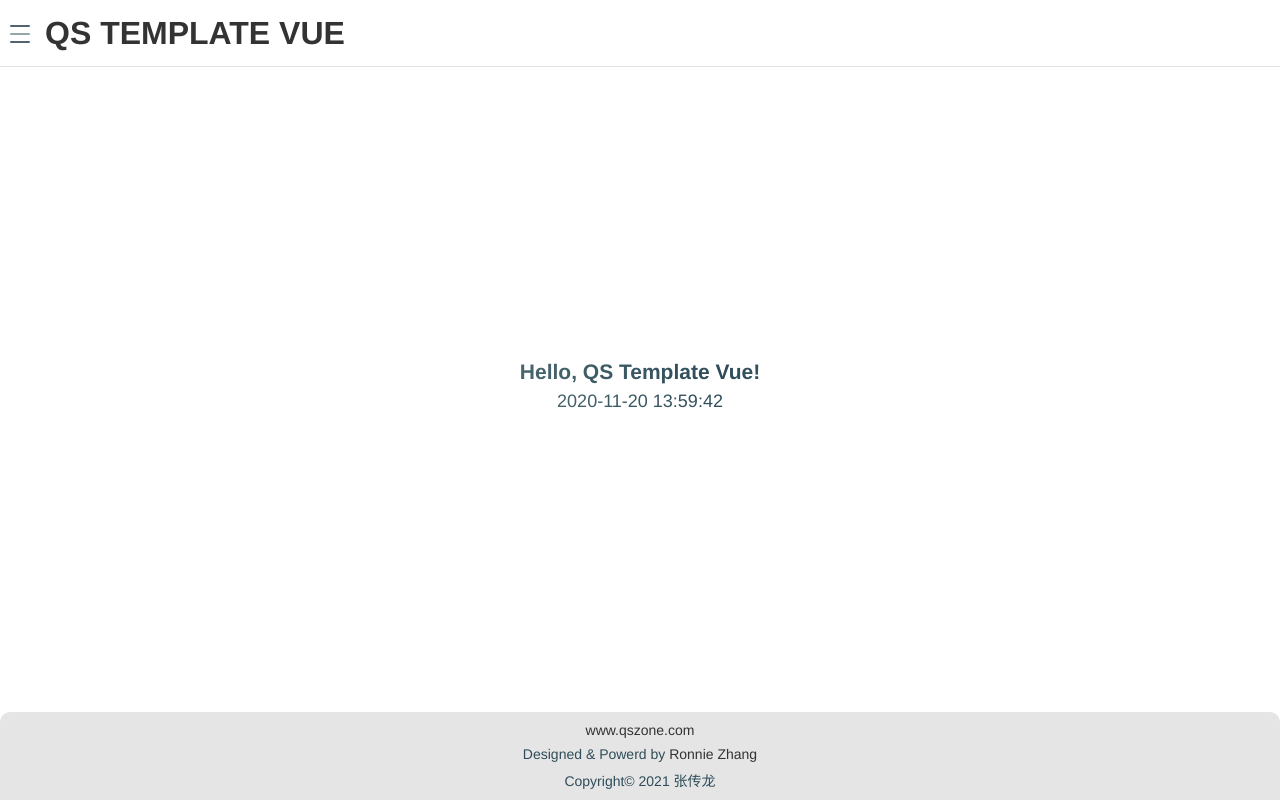
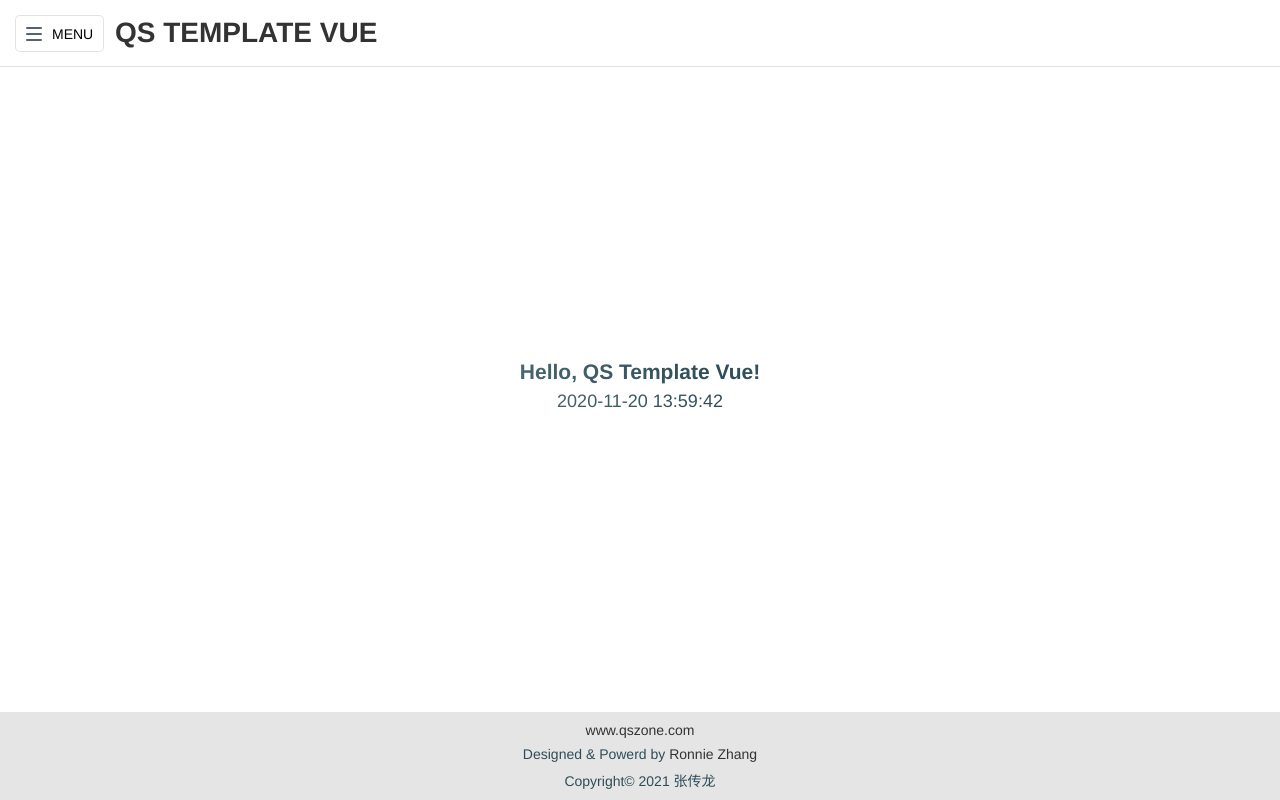
Before and after one commit to zclzone/qs-vue-template, a Vue app: page /#/index in a window 1280 px wide. Built offline with nearby package versions, Linux system fonts and the light colour scheme; a small style sheet from the web is missing; a web font is replaced by a local one.

Commit message:
样式调整，进一步封装

```diff
--- a/src/assets/style/layout/index.scss
+++ b/src/assets/style/layout/index.scss
@@ -3,4 +3,10 @@
   justify-content: center;
   align-items: center;
   height: 100%;
+  #side-menu,#content,.header,.footer {
+    transition: all 0.5s ease-in-out;
+    -webkit-transition: all 0.5s ease-in-out;
+    -moz-transition: all 0.5s ease-in-out;
+    -o-transition: all 0.5s ease-in-out;
+  }
 }
--- a/src/layout/index/components/footer.vue
+++ b/src/layout/index/components/footer.vue
@@ -16,8 +16,6 @@ export default {}
   height: 88px;
   padding: 10px 0;
   background-color: #e5e5e5;
-  border-top-left-radius: 10px;
-  border-top-right-radius: 10px;
 
   display: flex;
   flex-direction: column;
--- a/src/layout/index/components/header.vue
+++ b/src/layout/index/components/header.vue
@@ -21,7 +21,6 @@ export default {
 .header {
   height: 67px;
   padding: 10px;
-  padding-left: 45px;
   background-color: #fff;
   border-bottom: 1px solid rgba($color: #95a5aa, $alpha: 0.3);
 
@@ -29,7 +28,7 @@ export default {
   justify-content: space-between;
   align-items: center;
   .brand {
-    font-size: 32px;
+    font-size: 28px;
     color: #2e4c59;
     text-transform: uppercase;
   }
--- /dev/null
+++ b/src/layout/index/components/main.vue
@@ -0,0 +1,15 @@
+<template>
+  <main class="main">
+    <keep-alive>
+      <router-view v-if="$route.meta.keepAlive" />
+    </keep-alive>
+    <router-view v-if="!$route.meta.keepAlive" />
+  </main>
+</template>
+
+<style lang="scss" scoped>
+.main {
+  flex: 1;
+  overflow: auto;
+}
+</style>
--- a/src/layout/index/components/menu.vue
+++ b/src/layout/index/components/menu.vue
@@ -35,18 +35,22 @@ export default {
 
 <style lang="scss" scoped>
 .menu {
+  width: 100%;
   height: 100%;
+  overflow: auto;
+
   display: flex;
   flex-direction: column;
-  overflow-y: auto;
-  scrollbar-width: none;
-  -ms-overflow-style: none;
-  &::-webkit-scrollbar {
-    display: none;
-  }
+
+  // scrollbar-width: 0;
+  // -ms-overflow-style: none;
+  // &::-webkit-scrollbar {
+  //   display: none;
+  // }
   li {
     display: flex;
-    justify-content: center;
+    margin: 10px auto;
+    padding: 0 15px;
     &.last {
       margin-top: auto;
       a {
@@ -58,8 +62,6 @@ export default {
       }
     }
     a {
-      padding: 10px;
-      display: block;
       text-transform: uppercase;
       transition: color 0.3s;
       color: #fff;
--- a/src/layout/index/components/trigger.vue
+++ b/src/layout/index/components/trigger.vue
@@ -1,8 +1,11 @@
 <template>
-  <div class="trigger" :class="{ [direction]: true, active: isActive }">
+  <div id="trigger" :class="{ [direction]: true, active: isActive }">
+    <div class="trigger-icon">
       <span></span>
       <span></span>
       <span></span>
+    </div>
+    <span class="trigger-text">Menu</span>
   </div>
 </template>
 
@@ -22,16 +25,46 @@ export default {
 </script>
 
 <style lang="scss" scoped>
-.trigger {
-  width: 100%;
-  height: 100%;
+#trigger {
+  position: absolute;
+  top: 15px;
+
+  display: flex;
+  align-items: center;
+  justify-content: space-between;
+
+  height: 37px;
+  padding: 0 10px;
+  background-color: #fff;
+
+  border: 1px solid rgba($color: #95a5aa, $alpha: 0.3);
+  border-radius: 5px;
+
+  transition: all 0.3s;
+  cursor: pointer;
+  &.left {
+    left: 15px;
+  }
+  &.right {
+    right: 15px;
+  }
+  .trigger-text {
+    margin-left: 10px;
+    text-transform: uppercase;
+  }
+  &:hover {
+    background-color: #e5e5e5;
+  }
+  .trigger-icon {
+    width: 16px;
+    height: 14px;
     position: relative;
     span {
       display: block;
       position: absolute;
       height: 2px;
       width: 100%;
-    background: #95a5aa;
+      background: #556270;
       border-radius: 2px;
       opacity: 1;
       left: 0;
@@ -42,7 +75,6 @@ export default {
       -o-transition: all 0.8s ease-in-out;
 
       &:nth-child(1) {
-      background: #556270;
         top: 0;
       }
       &:nth-child(2) {
@@ -51,13 +83,12 @@ export default {
         margin: auto;
       }
       &:nth-child(3) {
-      background: #556270;
         bottom: 0;
       }
     }
+  }
   &.active {
-    span {
-      background: #556270;
+    .trigger-icon span {
       &:nth-child(1) {
         top: 0;
         bottom: 0;
@@ -81,12 +112,12 @@ export default {
       }
     }
     &.left {
-      span:nth-child(2) {
+      .trigger-icon span:nth-child(2) {
         left: -100px;
       }
     }
     &.right {
-      span:nth-child(2) {
+      .trigger-icon span:nth-child(2) {
         left: 100px;
       }
     }
--- a/src/layout/index/index.vue
+++ b/src/layout/index/index.vue
@@ -12,24 +12,18 @@
     <!-- 主体部分 -->
     <section id="content">
       <!-- 侧边栏触发器 -->
-      <div
-        id="menu-trigger"
+      <menu-trigger
+        :isActive="isMenuActive"
+        :direction="navDirection"
         v-if="isShowMenu"
-        @click.stop="isMenuActive = !isMenuActive"
-      >
-        <menu-trigger :isActive="isMenuActive" :direction="navDirection" />
-      </div>
+        @click.stop.native="isMenuActive = !isMenuActive"
+      />
 
       <!-- 头部 -->
       <app-header v-if="isShowHeader" :brand="title" />
 
       <!-- 内容 -->
-      <main class="main">
-        <keep-alive>
-          <router-view v-if="$route.meta.keepAlive" />
-        </keep-alive>
-        <router-view v-if="!$route.meta.keepAlive" />
-      </main>
+      <app-main />
 
       <!-- 尾部：版权信息/备案信息 -->
       <app-footer v-if="isShowFooter" />
@@ -41,6 +35,7 @@
 import SideMenu from './components/menu'
 import MenuTrigger from './components/trigger'
 import AppHeader from './components/header'
+import AppMain from './components/main'
 import AppFooter from './components/footer'
 import {
   isShowMenu,
@@ -71,6 +66,7 @@ export default {
     SideMenu,
     MenuTrigger,
     AppHeader,
+    AppMain,
     AppFooter,
   },
 }
@@ -81,16 +77,10 @@ export default {
 .layout {
   background-color: #2e4c59;
   #side-menu {
-    max-width: 0;
-    min-width: 0;
+    width: 0;
     height: 100%;
     padding: 20px 0;
     background: #2e4c59;
-
-    transition: all 0.5s ease-in-out;
-    -webkit-transition: all 0.5s ease-in-out;
-    -moz-transition: all 0.5s ease-in-out;
-    -o-transition: all 0.5s ease-in-out;
   }
   #content {
     flex: 1;
@@ -100,46 +90,32 @@ export default {
     display: flex;
     flex-direction: column;
     height: 100%;
-
-    transition: all 0.5s ease-in-out;
-    -webkit-transition: all 0.5s ease-in-out;
-    -moz-transition: all 0.5s ease-in-out;
-    -o-transition: all 0.5s ease-in-out;
-
-    #menu-trigger {
-      position: absolute;
-      top: 25px;
-      width: 20px;
-      height: 18px;
-      cursor: pointer;
-    }
-
-    .main {
-      flex: 1;
-    }
   }
   &.left {
     flex-direction: row;
-    #menu-trigger {
-      left: 10px;
+    #content .header {
+      padding-left: 115px;
     }
   }
   &.right {
     flex-direction: row-reverse;
-    #menu-trigger {
-      right: 10px;
+    #content .header {
+      padding-left: 30px;
     }
   }
   &.menu-active {
     #side-menu {
-      min-width: 160px;
-      max-width: 240px;
-      width: auto;
+      width: 200px;
     }
     #content {
-      height: calc(100% - 20px);
-      margin-left: 10px;
-      margin-right: 10px;
+      border-top-left-radius: 30px;
+      border-bottom-left-radius: 30px;
+      .header {
+        border-top-left-radius: 30px;
+      }
+      .footer {
+        border-bottom-left-radius: 30px;
+      }
     }
   }
 }
--- a/src/settings.js
+++ b/src/settings.js
@@ -1,7 +1,7 @@
 module.exports = {
   title: 'QS Template Vue', // 页面title,项目名
   isShowMenu: true, //是否显示侧边栏菜单
-  navDirection: 'left',  // left 和 right
+  navDirection: 'left',  // 侧边栏显示位置：left OR right
   isShowHeader: true,  //是否显示主体内容的头部信息
   isShowFooter: true,  //是否显示主体内容的尾部信息
 }
```
Lines whose indentation alone changed are shown as unchanged.
